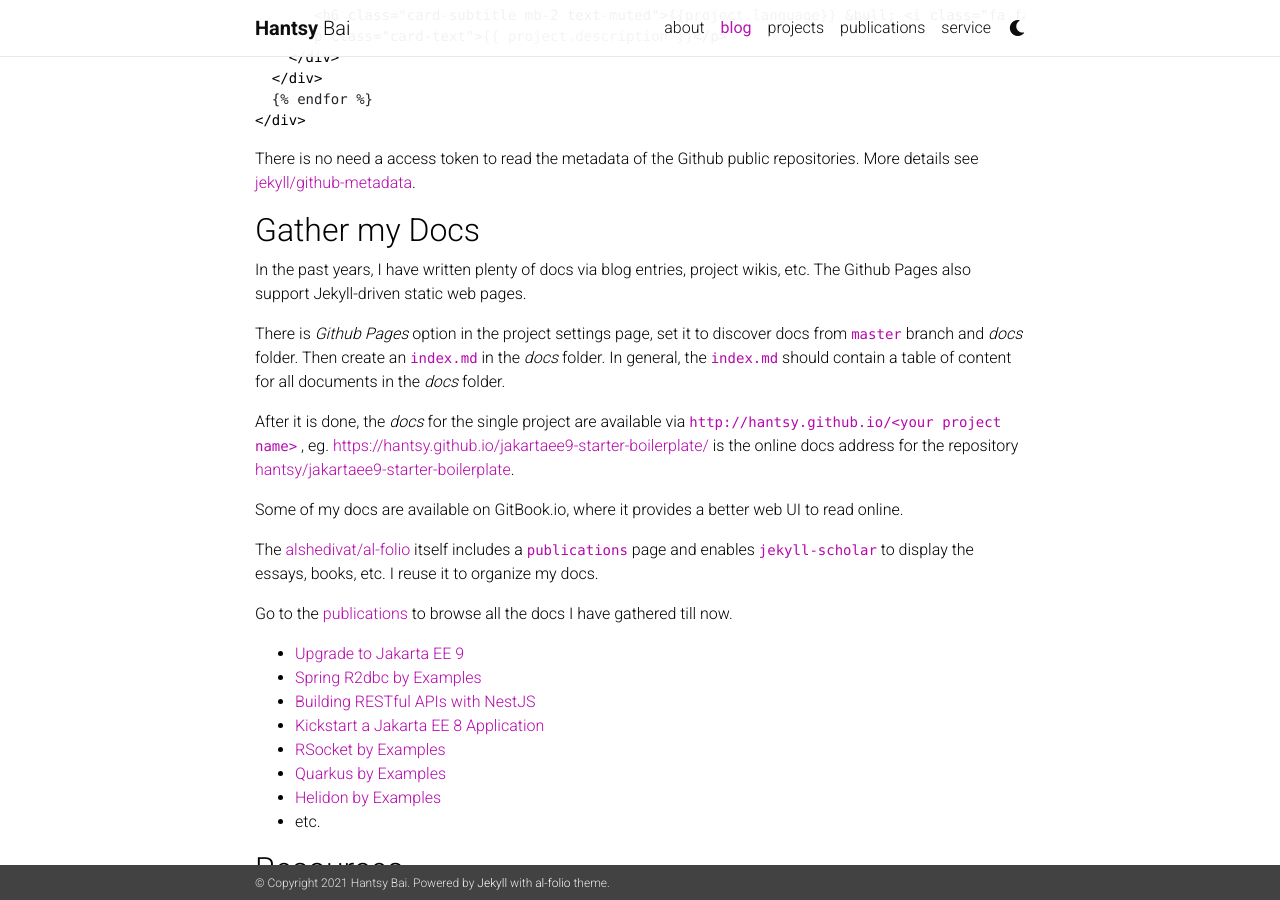
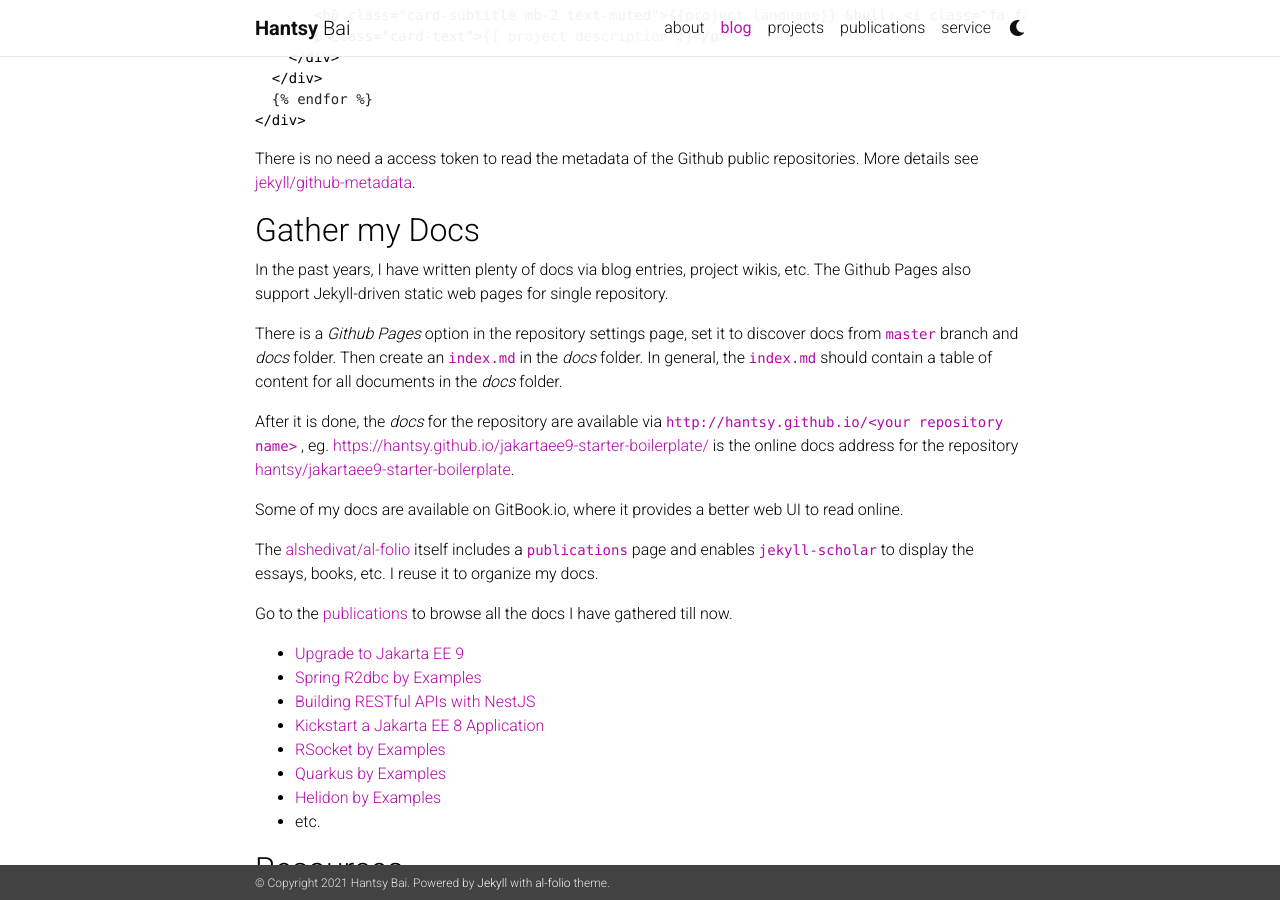
Before and after one commit to hantsy/hantsy.github.io, a Jekyll site: the page built from _posts/2021-03-03-jekyll.md, in a window 1280 px wide and 900 px high, scrolled down 1762 px. Built offline with Jekyll 4.4.1, drawn with Linux system fonts in a browser that asks for light colours; nearby versions of some CDN libraries; comment, search, counter and statistics services are not loaded; a style sheet for code colours, icons or effects is not loaded.

Commit message:
small adjust

```diff
--- a/_posts/2021-03-03-jekyll.md
+++ b/_posts/2021-03-03-jekyll.md
@@ -82,11 +82,11 @@ There is no need a access token to read the metadata of the Github public reposi
 
 ## Gather my Docs
 
-In the past years, I have written plenty of docs via blog entries, project wikis, etc. The Github Pages also support Jekyll-driven static web pages.
+In the past years, I have written plenty of docs via blog entries, project wikis, etc. The Github Pages also support Jekyll-driven static web pages for single repository.
 
-There is *Github Pages* option in the project settings page, set it to discover docs from `master` branch and *docs* folder. Then create an `index.md` in the *docs* folder. In general, the `index.md` should contain a table of content for all documents in the *docs* folder.
+There is a *Github Pages* option in the repository settings page, set it to discover docs from `master` branch and *docs* folder. Then create an `index.md` in the *docs* folder. In general, the `index.md` should contain a table of content for all documents in the *docs* folder.
 
-After it is done, the *docs* for the single project are available via `http://hantsy.github.io/<your project name>` , eg.  [https://hantsy.github.io/jakartaee9-starter-boilerplate/](https://hantsy.github.io/jakartaee9-starter-boilerplate/) is the online docs address for the repository [hantsy/jakartaee9-starter-boilerplate](https://github.com/hantsy/jakartaee9-starter-boilerplate).
+After it is done, the *docs* for the repository are available via `http://hantsy.github.io/<your repository name>` , eg.  [https://hantsy.github.io/jakartaee9-starter-boilerplate/](https://hantsy.github.io/jakartaee9-starter-boilerplate/) is the online docs address for the repository [hantsy/jakartaee9-starter-boilerplate](https://github.com/hantsy/jakartaee9-starter-boilerplate).
 
 Some of my docs are available on GitBook.io, where it provides a better web UI to read online.
 
```
